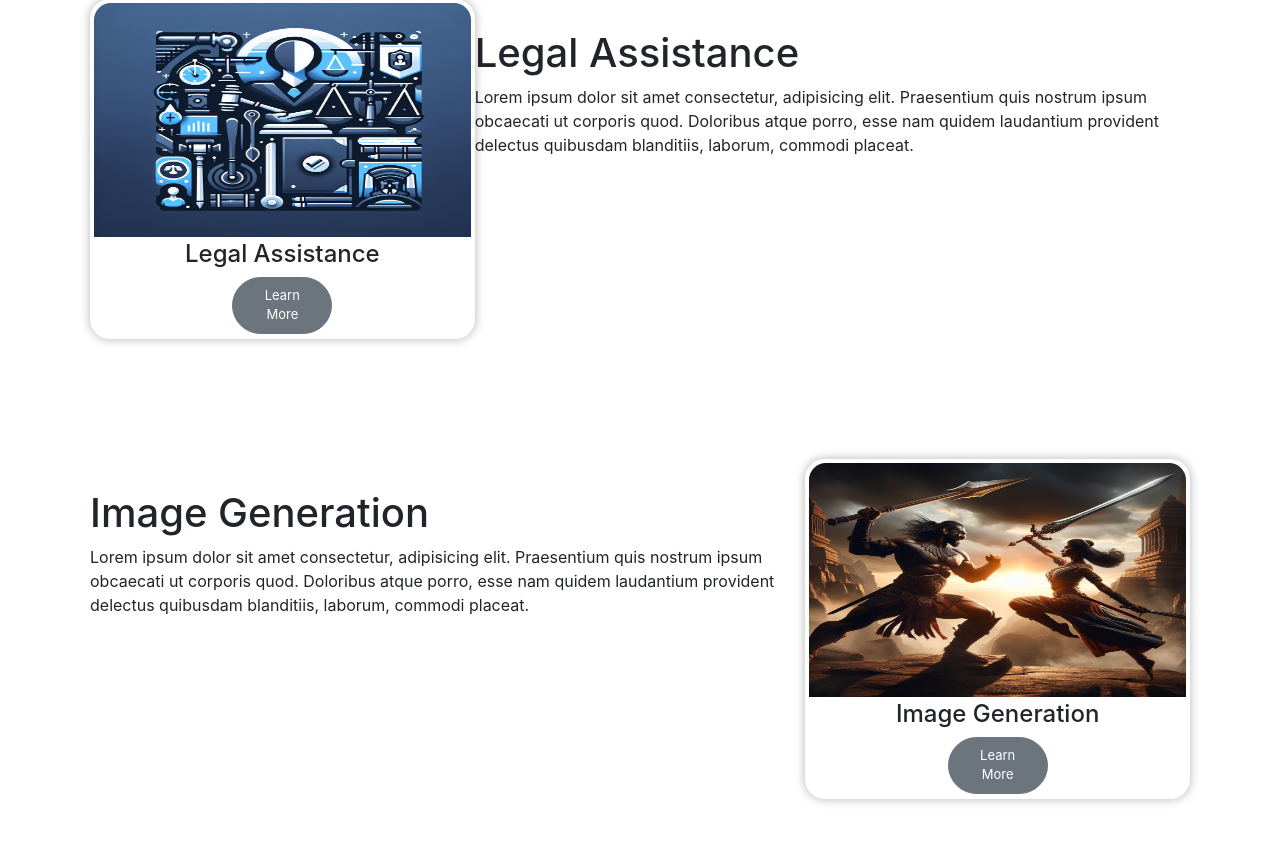
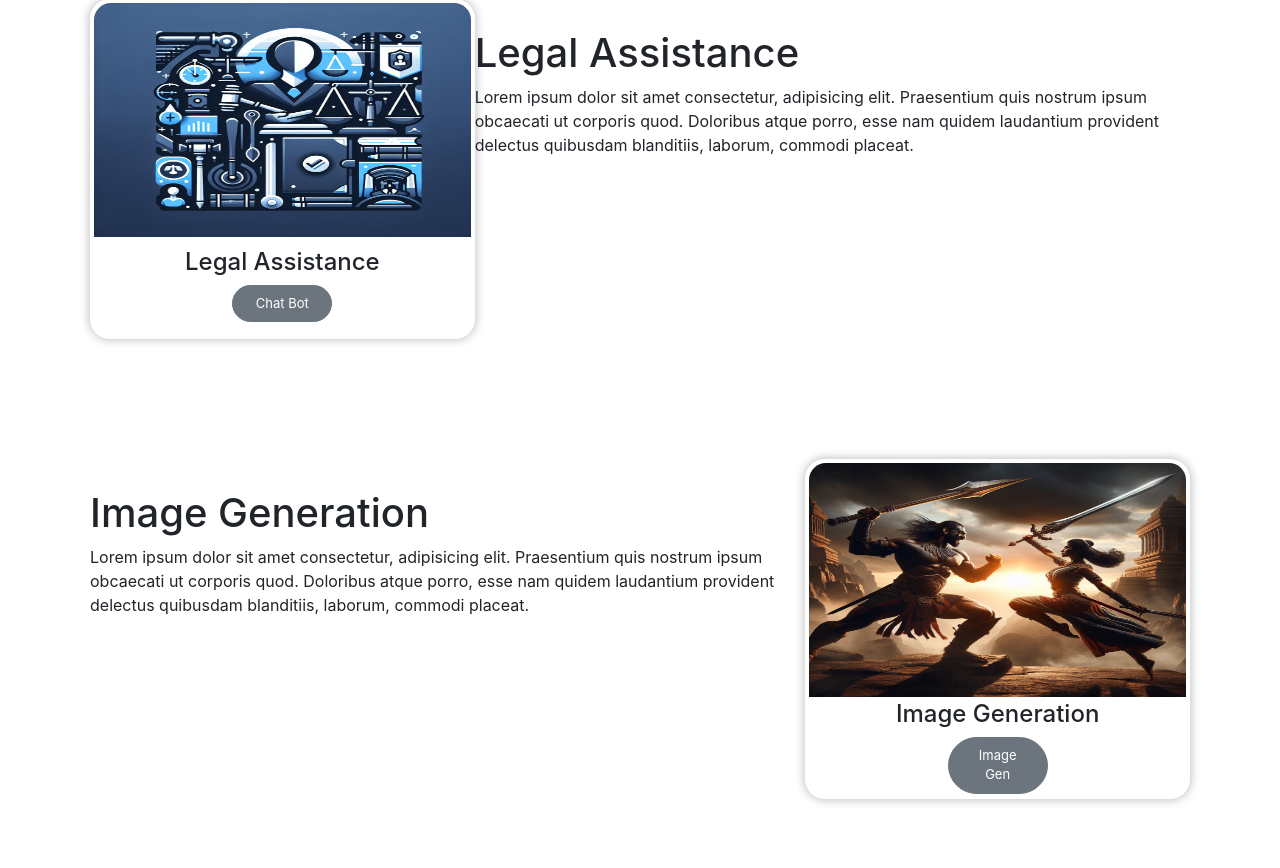
Before and after one commit to sid-1974/GenAI-1, a Flask app: page /home in a window 1280 px wide. Shown: the part 291-1159 px from the top of the page. Run offline with Flask 3, Linux system fonts and the light colour scheme; the visitor is signed in with stand-in values (Sample User, id 1); some libraries are stand-ins or nearby versions.

Commit message:
nav href link removed working on card

```diff
--- a/templates/home.html
+++ b/templates/home.html
@@ -21,13 +21,13 @@
             <div class="collapse navbar-collapse" id="navbarResponsive">
                 <ul class="navbar-nav ml-auto">
                     <li class="nav-item">
-                        <a class="nav-link" href="/chatbot">
+                        <a class="nav-link" href="#">
 
                             <i class="fa fa-comments feature-icon"></i>Chatbot
                         </a>
                     </li>
                     <li class="nav-item">
-                        <a class="nav-link" href="/image_gen">
+                        <a class="nav-link" href="#">
 
                             <i class="fa fa-paint-brush feature-icon"></i>Image Generation
                         </a>
@@ -94,7 +94,7 @@
                 <div class="card-image-content">
                     <h4>Legal Assistance</h4>
                     <p class="lead-card-btn">
-                        <a href="#" class="btn btn-lg btn-secondary" id="card-1-btn-1" >Learn More</a>
+                        <a href="/chatbot" class="btn btn-lg btn-secondary" id="card-1-btn-1" >Chat Bot</a>
                     </p>
 
                 </div>
@@ -124,7 +124,7 @@
                 <div class="card-image-content">
                     <h4>Image Generation</h4>
                     <p class="lead-card-btn">
-                        <a href="#" class="btn btn-lg btn-secondary " id="card-1-btn-2" >Learn More</a>
+                        <a href="image_gen" class="btn btn-lg btn-secondary " id="card-1-btn-2" >Image Gen</a>
                     </p>
 
                 </div>
```
